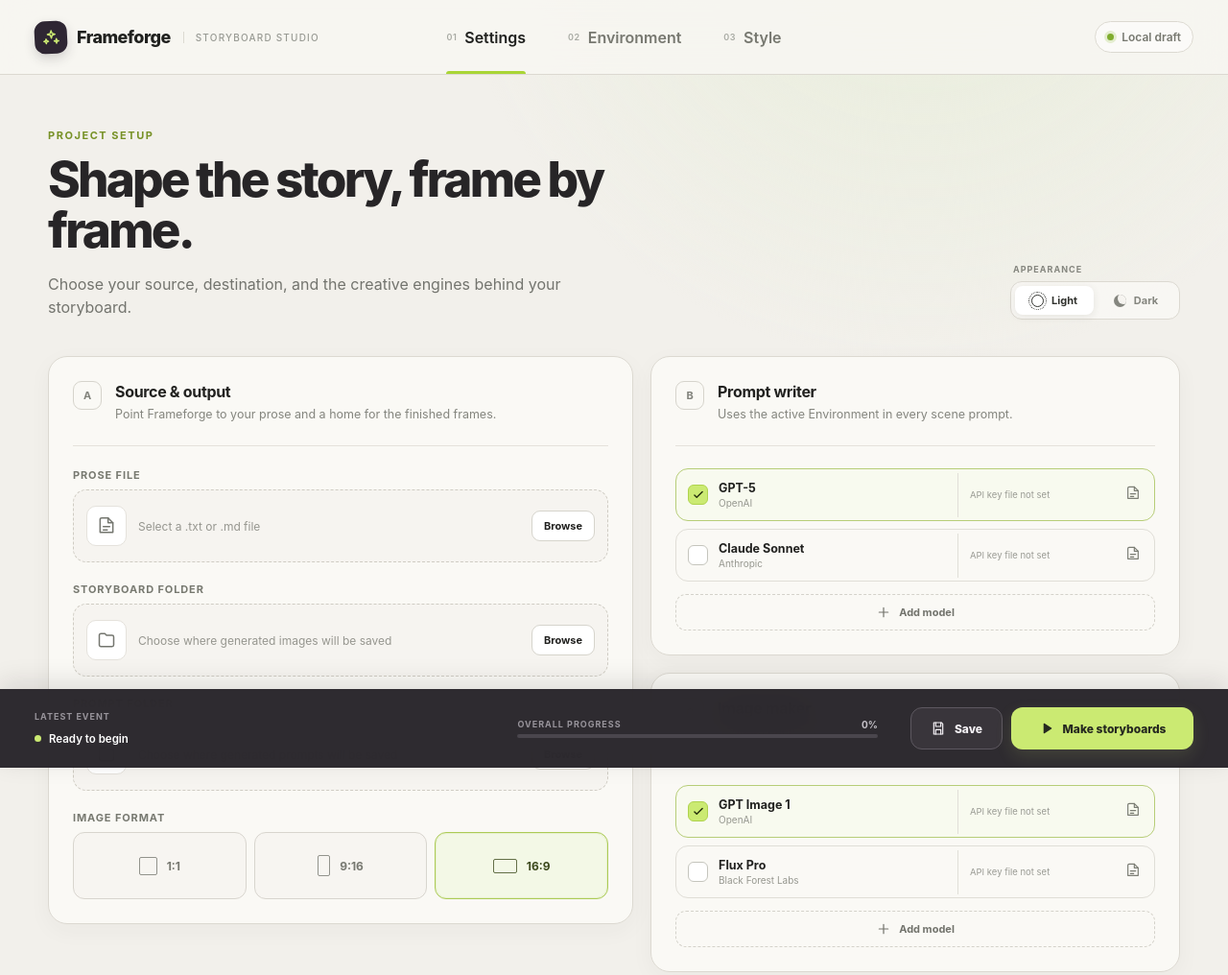
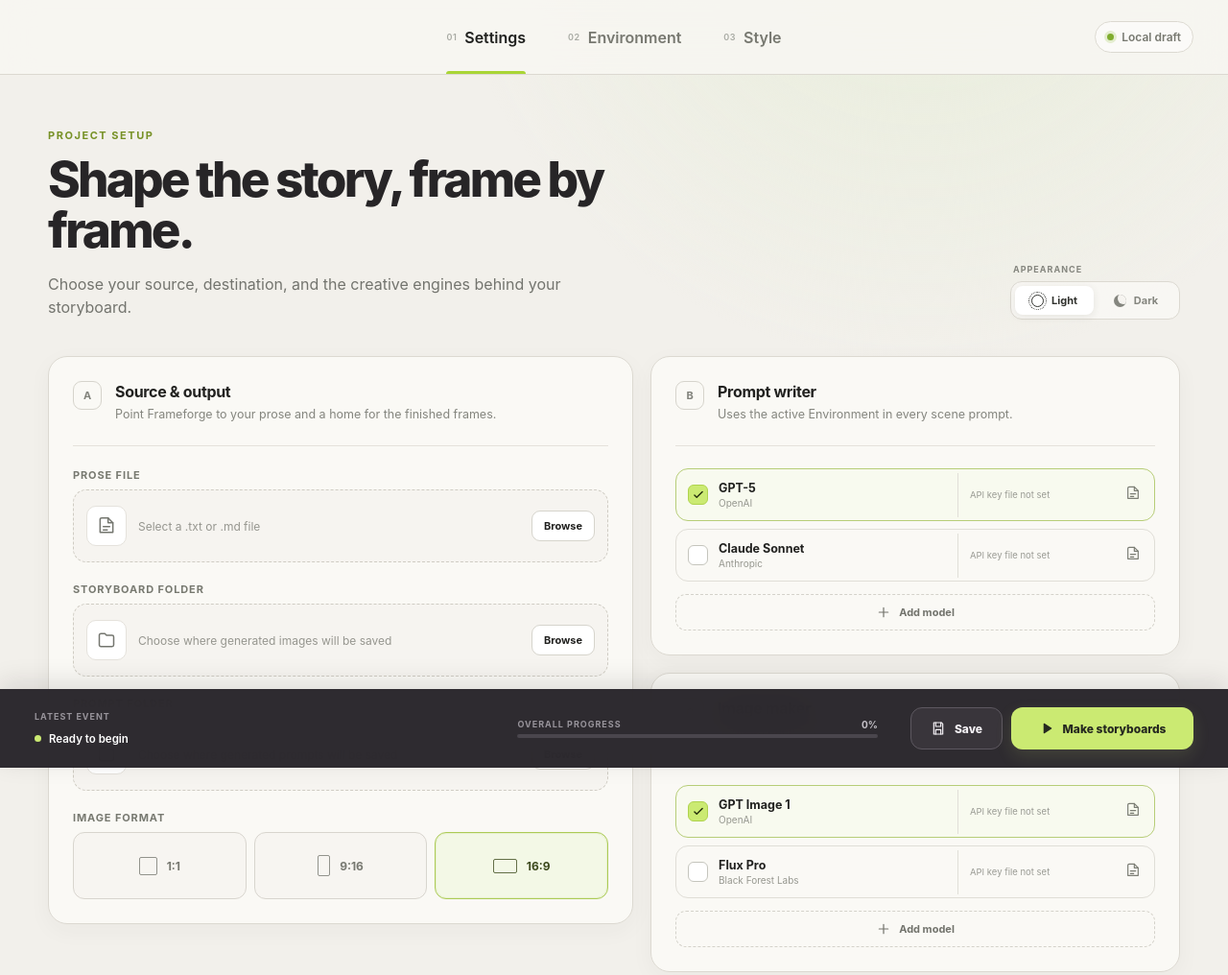
Before and after one commit to CytheCy/storyboard_lite, a website built with Vite: page index.html in a window 1280 px wide. Shown: the whole page at 96% size. Built offline with nearby package versions, Linux system fonts and the light colour scheme; what nspell would draw is missing.

Commit message:
Remove branding from header

```diff
--- a/src/main.ts
+++ b/src/main.ts
@@ -102,11 +102,7 @@ function render() {
   app.innerHTML = `
     <div class="shell">
       <header class="topbar">
-        <a class="brand" href="#" aria-label="Frameforge home">
-          <span class="brand-mark">${icon("spark")}</span>
-          <span>Frameforge</span>
-          <small>Storyboard studio</small>
-        </a>
+        <span aria-hidden="true"></span>
         <nav class="tabs" aria-label="Workspace pages">
           ${tabButton("settings", "Settings", "01")}
           ${tabButton("environment", "Environment", "02")}
--- a/src/style.css
+++ b/src/style.css
@@ -7,10 +7,6 @@ button:focus-visible, input:focus-visible, textarea:focus-visible { outline: 3px
 svg { width: 20px; height: 20px; fill: none; stroke: currentColor; stroke-width: 1.8; stroke-linecap: round; stroke-linejoin: round; }
 .shell { min-height: 100vh; padding-bottom: 98px; }
 .topbar { height: 78px; display: grid; grid-template-columns: 1fr auto 1fr; align-items: center; padding: 0 36px; border-bottom: 1px solid var(--line); background: rgba(247, 246, 242, .88); backdrop-filter: blur(18px); position: sticky; top: 0; z-index: 10; }
-.brand { justify-self: start; display: flex; align-items: center; gap: 10px; color: var(--ink); text-decoration: none; font-weight: 800; letter-spacing: -.03em; font-size: 18px; }
-.brand small { color: #989a93; font-size: 10px; font-weight: 500; letter-spacing: .12em; text-transform: uppercase; border-left: 1px solid var(--line); padding-left: 12px; margin-left: 3px; }
-.brand-mark { width: 34px; height: 34px; display: grid; place-items: center; background: var(--plum); color: var(--lime); border-radius: 11px; transform: rotate(-3deg); box-shadow: 0 5px 12px rgba(46, 38, 51, .18); }
-.brand-mark svg { width: 19px; }
 .tabs { display: flex; align-self: stretch; gap: 8px; }
 .tab { position: relative; border: 0; background: transparent; padding: 0 18px; display: flex; align-items: center; gap: 8px; color: #777870; font-weight: 600; cursor: pointer; }
 .tab span { font-size: 9px; color: #a8aaa3; letter-spacing: .06em; }
@@ -154,9 +150,8 @@ h2 { font-size: 16px; font-weight: 700; margin: 1px 0 5px; letter-spacing: -.02e
 [data-theme="dark"] { color-scheme: dark; --ink: #eeeeea; --muted: #aaa9a4; --line: #48464a; --paper: #2a292b; background: #201f21; }
 [data-theme="dark"] body { background: radial-gradient(circle at 75% -10%, #303727 0, transparent 31rem), #201f21; }
 [data-theme="dark"] .topbar { background: rgba(35,34,36,.9); }
-[data-theme="dark"] .brand, [data-theme="dark"] .tab.active, [data-theme="dark"] .tab:hover { color: #f2f1ed; }
-[data-theme="dark"] .brand small, [data-theme="dark"] .tab, [data-theme="dark"] .status-pill { color: #9a999d; }
-[data-theme="dark"] .brand small { border-color: #4a484c; }
+[data-theme="dark"] .tab.active, [data-theme="dark"] .tab:hover { color: #f2f1ed; }
+[data-theme="dark"] .tab, [data-theme="dark"] .status-pill { color: #9a999d; }
 [data-theme="dark"] .status-pill { background: rgba(55,53,57,.6); }
 [data-theme="dark"] .page-intro h1 { color: #f1f0ed; }
 [data-theme="dark"] .theme-picker > span { color: #9b999e; }
@@ -191,5 +186,5 @@ h2 { font-size: 16px; font-weight: 700; margin: 1px 0 5px; letter-spacing: -.02e
 [data-theme="dark"] .add-button { border-color: #555258; color: #aaa8ad; }
 [data-theme="dark"] .add-button:hover { background: #343238; }
 
-@media (max-width: 980px) { .topbar { padding: 0 22px; } .brand small, .status-pill { display: none; } .settings-header { align-items: start; } .settings-grid { grid-template-columns: 1fr; } .source-panel { grid-row: auto; } .page { width: calc(100% - 44px); } .footer { padding-inline: 22px; gap: 20px; } }
+@media (max-width: 980px) { .topbar { padding: 0 22px; } .status-pill { display: none; } .settings-header { align-items: start; } .settings-grid { grid-template-columns: 1fr; } .source-panel { grid-row: auto; } .page { width: calc(100% - 44px); } .footer { padding-inline: 22px; gap: 20px; } }
 @media (max-width: 760px) { body { min-width: 600px; } .topbar { grid-template-columns: auto 1fr; } .tabs { justify-self: end; } .footer { grid-template-columns: 1fr auto; } .progress-block { display: none; } }
```
